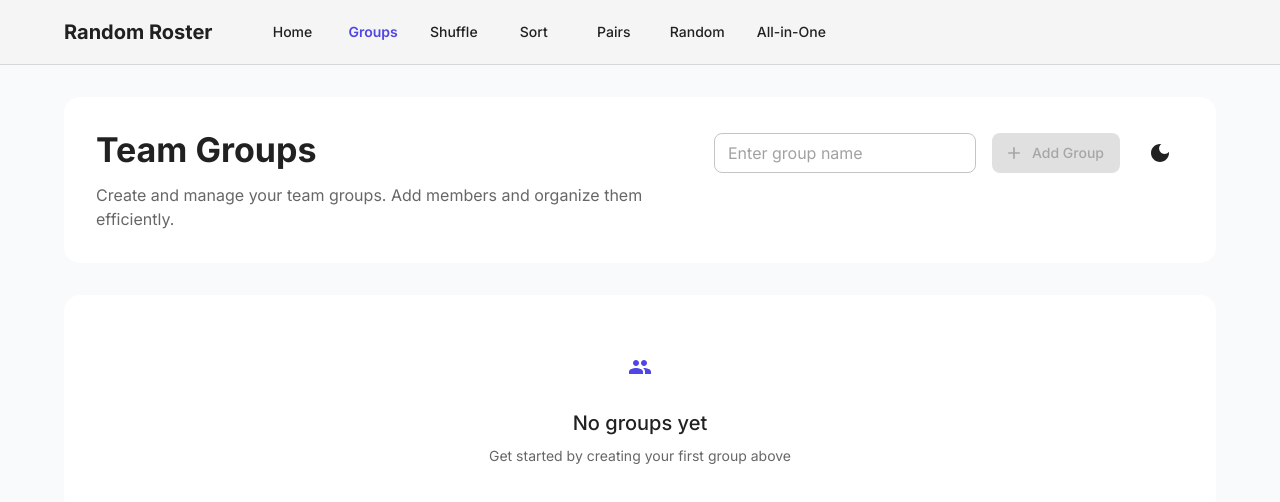
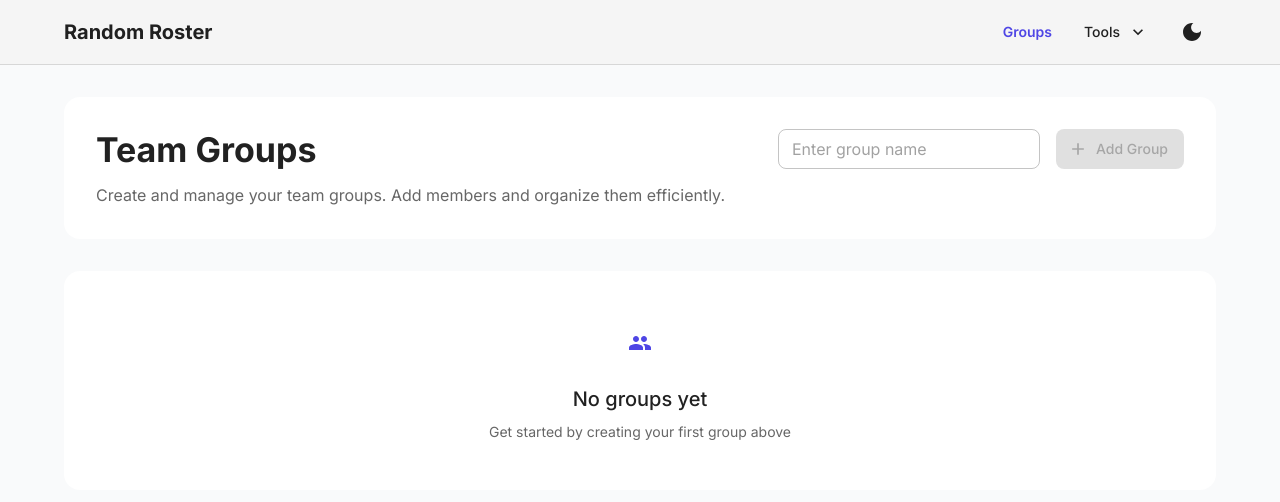
Before and after one commit to vkondi/random-roster, a Next.js app: page /groups in a window 1280 px wide. Shown: the top 502 px of the page. Built offline with nearby package versions, Linux system fonts and the light colour scheme.

Commit message:
feat: nav bar updates

```diff
--- a/src/app/all-in-one/page.tsx
+++ b/src/app/all-in-one/page.tsx
@@ -4,7 +4,6 @@ import { useState } from 'react';
 import { motion, AnimatePresence } from 'framer-motion';
 import { useStore } from '@/store/useStore';
 import { MemberList } from '@/components/MemberList';
-import { ThemeToggle } from '@/components/ThemeToggle';
 import {
   Box,
   Container,
@@ -129,7 +128,7 @@ export default function AllInOnePage() {
               </Typography>
             </Box>
             <Box sx={{ display: 'flex', alignItems: 'center', gap: 2 }}>
-              <ThemeToggle />
+              {/* Remove ThemeToggle */}
             </Box>
           </Box>
         </Paper>
--- a/src/app/groups/page.tsx
+++ b/src/app/groups/page.tsx
@@ -4,7 +4,6 @@ import { useState, FormEvent, ChangeEvent } from 'react';
 import { motion } from 'framer-motion';
 import { useStore } from '@/store/useStore';
 import { MemberList } from '@/components/MemberList';
-import { ThemeToggle } from '@/components/ThemeToggle';
 import {
   Box,
   Container,
@@ -80,7 +79,6 @@ export default function GroupsPage() {
                   Add Group
                 </Button>
               </Box>
-              <ThemeToggle />
             </Box>
           </Box>
         </Paper>
--- a/src/app/page.tsx
+++ b/src/app/page.tsx
@@ -1,11 +1,10 @@
 'use client';
 
 import { useEffect } from 'react';
-import { useRouter } from 'next/navigation';
+import { useRouter, usePathname } from 'next/navigation';
 import Link from 'next/link';
 import { motion } from 'framer-motion';
 import { useStore } from '@/store/useStore';
-import { ThemeToggle } from '@/components/ThemeToggle';
 import {
   Box,
   Container,
@@ -21,19 +20,17 @@ import {
   ArrowForward as ArrowForwardIcon,
   Casino as CasinoIcon,
 } from '@mui/icons-material';
+import { SvgIconComponent } from '@mui/icons-material';
 
-export default function Home() {
-  const router = useRouter();
-  const groups = useStore((state) => state.groups);
+interface Feature {
+  name: string;
+  description: string;
+  icon: SvgIconComponent;
+  href: string;
+  color: string;
+}
 
-  useEffect(() => {
-    // Only redirect to groups page if there are no groups and we're not coming from there
-    if (groups.length === 0 && window.location.pathname === '/') {
-      router.push('/groups');
-    }
-  }, [groups, router]);
-
-  const features = [
+const features: Feature[] = [
   {
     name: 'Team Shuffler',
     description: 'Create random groups by splitting team members equally.',
@@ -78,8 +75,21 @@ export default function Home() {
   },
 ];
 
-  if (groups.length === 0) {
-    return null; // Return null as we're redirecting
+export default function Home() {
+  const router = useRouter();
+  const pathname = usePathname();
+  const groups = useStore((state) => state.groups);
+
+  useEffect(() => {
+    // Only redirect if we're on the home page and there are no groups
+    if (pathname === '/' && groups.length === 0) {
+      router.push('/groups');
+    }
+  }, [groups.length, router, pathname]);
+
+  // Show loading state while redirecting
+  if (pathname === '/' && groups.length === 0) {
+    return null;
   }
 
   return (
@@ -95,7 +105,6 @@ export default function Home() {
                 Simplify team organization with our powerful tools
               </Typography>
             </Box>
-            <ThemeToggle />
           </Box>
         </Paper>
       </Box>
--- a/src/app/pairs/page.tsx
+++ b/src/app/pairs/page.tsx
@@ -4,7 +4,6 @@ import { useState } from 'react';
 import { motion } from 'framer-motion';
 import { useStore } from '@/store/useStore';
 import { MemberList } from '@/components/MemberList';
-import { ThemeToggle } from '@/components/ThemeToggle';
 import {
   Box,
   Container,
@@ -51,7 +50,7 @@ export default function PairsPage() {
               </Typography>
             </Box>
             <Box sx={{ display: 'flex', alignItems: 'center', gap: 2 }}>
-              <ThemeToggle />
+              {/* Remove ThemeToggle */}
             </Box>
           </Box>
         </Paper>
--- a/src/app/random/page.tsx
+++ b/src/app/random/page.tsx
@@ -3,7 +3,7 @@
 import { useState } from 'react';
 import { motion } from 'framer-motion';
 import { useStore } from '@/store/useStore';
-import { ThemeToggle } from '@/components/ThemeToggle';
+import { MemberList } from '@/components/MemberList';
 import {
   Box,
   Container,
@@ -52,7 +52,7 @@ export default function RandomPage() {
               </Typography>
             </Box>
             <Box sx={{ display: 'flex', alignItems: 'center', gap: 2 }}>
-              <ThemeToggle />
+              {/* Remove ThemeToggle */}
             </Box>
           </Box>
         </Paper>
--- a/src/components/Navigation.tsx
+++ b/src/components/Navigation.tsx
@@ -15,22 +15,49 @@ import {
   ListItem,
   ListItemButton,
   ListItemText,
+  Menu,
+  MenuItem,
+  ListItemIcon,
+  Collapse,
 } from '@mui/material';
-import { Menu as MenuIcon, Close as CloseIcon } from '@mui/icons-material';
+import {
+  Menu as MenuIcon,
+  Close as CloseIcon,
+  ExpandLess,
+  ExpandMore,
+  Shuffle as ShuffleIcon,
+  Sort as SortIcon,
+  Group as GroupIcon,
+  Casino as CasinoIcon,
+  Apps as AppsIcon,
+} from '@mui/icons-material';
+import { ThemeToggle } from '@/components/ThemeToggle';
 
-const navigation = [
-  { name: 'Home', href: '/' },
-  { name: 'Groups', href: '/groups' },
-  { name: 'Shuffle', href: '/shuffle' },
-  { name: 'Sort', href: '/sort' },
-  { name: 'Pairs', href: '/pairs' },
-  { name: 'Random', href: '/random' },
-  { name: 'All-in-One', href: '/all-in-one' },
+const tools = [
+  { name: 'Shuffle', href: '/shuffle', icon: ShuffleIcon },
+  { name: 'Sort', href: '/sort', icon: SortIcon },
+  { name: 'Pairs', href: '/pairs', icon: GroupIcon },
+  { name: 'Random', href: '/random', icon: CasinoIcon },
+  { name: 'All-in-One', href: '/all-in-one', icon: AppsIcon },
 ];
 
 export function Navigation() {
   const [mobileMenuOpen, setMobileMenuOpen] = useState(false);
+  const [toolsMenuAnchor, setToolsMenuAnchor] = useState<null | HTMLElement>(null);
+  const [mobileToolsOpen, setMobileToolsOpen] = useState(false);
   const pathname = usePathname();
+
+  const handleToolsClick = (event: React.MouseEvent<HTMLElement>) => {
+    setToolsMenuAnchor(event.currentTarget);
+  };
+
+  const handleToolsClose = () => {
+    setToolsMenuAnchor(null);
+  };
+
+  const handleMobileToolsToggle = () => {
+    setMobileToolsOpen(!mobileToolsOpen);
+  };
 
   return (
     <AppBar position="static" color="default" elevation={0} sx={{ borderBottom: '1px solid', borderColor: 'divider' }}>
@@ -51,33 +78,74 @@ export function Navigation() {
           Random Roster
         </Typography>
 
-        {/* Desktop navigation */}
-        <Box sx={{ display: { xs: 'none', sm: 'flex' }, ml: 6, gap: 2 }}>
-          {navigation.map((item) => (
+        {/* Desktop navigation - right aligned */}
+        <Box sx={{ display: { xs: 'none', sm: 'flex' }, ml: 'auto', gap: 2, alignItems: 'center' }}>
           <Button
-              key={item.name}
             component={Link}
-              href={item.href}
-              color={pathname === item.href ? 'primary' : 'inherit'}
+            href="/groups"
+            color={pathname === '/groups' ? 'primary' : 'inherit'}
             sx={{
-                fontWeight: pathname === item.href ? 600 : 500,
+              fontWeight: pathname === '/groups' ? 600 : 500,
             }}
           >
-              {item.name}
+            Groups
           </Button>
-          ))}
+          <Button
+            color={tools.some(tool => tool.href === pathname) ? 'primary' : 'inherit'}
+            onClick={handleToolsClick}
+            endIcon={<ExpandMore />}
+            sx={{
+              fontWeight: tools.some(tool => tool.href === pathname) ? 600 : 500,
+            }}
+          >
+            Tools
+          </Button>
+          <ThemeToggle />
         </Box>
 
+        {/* Tools dropdown menu */}
+        <Menu
+          anchorEl={toolsMenuAnchor}
+          open={Boolean(toolsMenuAnchor)}
+          onClose={handleToolsClose}
+          anchorOrigin={{
+            vertical: 'bottom',
+            horizontal: 'right',
+          }}
+          transformOrigin={{
+            vertical: 'top',
+            horizontal: 'right',
+          }}
+        >
+          {tools.map((tool) => (
+            <MenuItem
+              key={tool.name}
+              component={Link}
+              href={tool.href}
+              onClick={handleToolsClose}
+              selected={pathname === tool.href}
+              sx={{ minWidth: 180 }}
+            >
+              <ListItemIcon>
+                <tool.icon fontSize="small" />
+              </ListItemIcon>
+              <ListItemText>{tool.name}</ListItemText>
+            </MenuItem>
+          ))}
+        </Menu>
+
         {/* Mobile menu button */}
+        <Box sx={{ ml: 'auto', display: { sm: 'none' }, alignItems: 'center', gap: 2 }}>
+          <ThemeToggle />
           <IconButton
             color="inherit"
             aria-label="open menu"
             edge="start"
             onClick={() => setMobileMenuOpen(true)}
-          sx={{ ml: 'auto', display: { sm: 'none' } }}
           >
             <MenuIcon />
           </IconButton>
+        </Box>
 
         {/* Mobile menu drawer */}
         <Drawer
@@ -101,23 +169,48 @@ export function Navigation() {
             </IconButton>
           </Box>
           <List sx={{ px: 2 }}>
-            {navigation.map((item) => (
-              <ListItem key={item.name} disablePadding>
+            <ListItem disablePadding>
               <ListItemButton
                 component={Link}
-                  href={item.href}
-                  selected={pathname === item.href}
+                href="/groups"
+                selected={pathname === '/groups'}
                 onClick={() => setMobileMenuOpen(false)}
               >
-                  <ListItemText
-                    primary={item.name}
-                    primaryTypographyProps={{
-                      fontWeight: pathname === item.href ? 600 : 500,
-                    }}
-                  />
+                <ListItemIcon>
+                  <GroupIcon />
+                </ListItemIcon>
+                <ListItemText primary="Groups" />
               </ListItemButton>
             </ListItem>
+
+            <ListItem disablePadding>
+              <ListItemButton onClick={handleMobileToolsToggle}>
+                <ListItemIcon>
+                  <AppsIcon />
+                </ListItemIcon>
+                <ListItemText primary="Tools" />
+                {mobileToolsOpen ? <ExpandLess /> : <ExpandMore />}
+              </ListItemButton>
+            </ListItem>
+            <Collapse in={mobileToolsOpen} timeout="auto" unmountOnExit>
+              <List component="div" disablePadding>
+                {tools.map((tool) => (
+                  <ListItemButton
+                    key={tool.name}
+                    component={Link}
+                    href={tool.href}
+                    selected={pathname === tool.href}
+                    onClick={() => setMobileMenuOpen(false)}
+                    sx={{ pl: 4 }}
+                  >
+                    <ListItemIcon>
+                      <tool.icon />
+                    </ListItemIcon>
+                    <ListItemText primary={tool.name} />
+                  </ListItemButton>
                 ))}
+              </List>
+            </Collapse>
           </List>
         </Drawer>
       </Toolbar>
```
Lines whose indentation alone changed are shown as unchanged.
